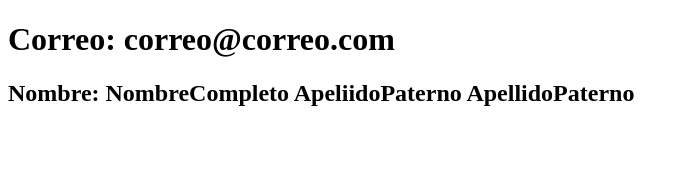
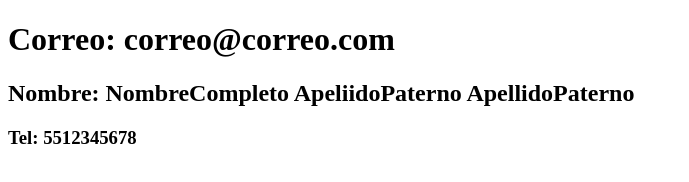
Before and after one commit to SergioArroyo16/sistema-de-registro, a plain HTML site: page contacto.html in a window 1280 px wide. Shown: the whole page, without its empty margins (0-689 px from the left). Drawn offline with Linux system fonts and the light colour scheme.

Commit message:
Actualizar el contacto.html

```diff
--- a/contacto.html
+++ b/contacto.html
@@ -8,5 +8,6 @@
 <body>
     <h1>Correo: correo@correo.com</h1>
     <h2>Nombre: NombreCompleto ApeliidoPaterno ApellidoPaterno</h2>
+    <h3>Tel: 5512345678</h3>
 </body>
 </html>
```
